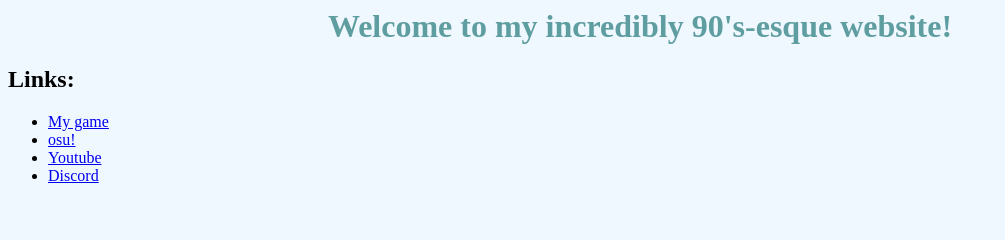
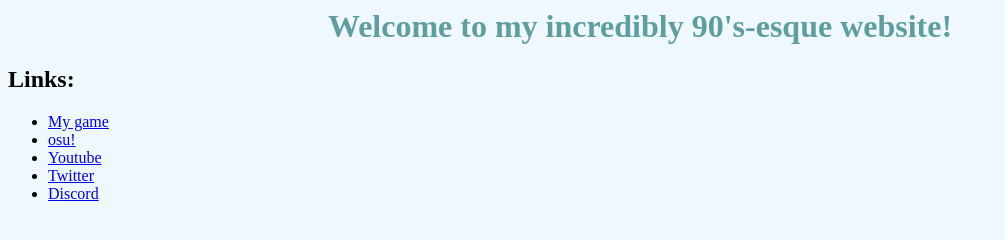
Before and after one commit to void-v4/antimatterdimenheck, a plain HTML site: page index.html in a window 1280 px wide. Shown: the whole page, without its empty margins (0-1005 px from the left). Drawn offline with Linux system fonts and the light colour scheme.

Commit message:
Update index.html
added twitter link

```diff
--- a/index.html
+++ b/index.html
@@ -19,6 +19,7 @@
       <li><a href="game">My game</a></li>
       <li><a href="https://osu.ppy.sh/users/17584501">osu!</a></li>
       <li><a href="https://www.youtube.com/channel/UCg0BeMFcrIJK9w5EE9P5KoA">Youtube</a></li>
+      <li><a href="https://twitter.com/void_v4">Twitter</a></li>
       <li><a href="https://discord.gg/vsY8Md4">Discord</a></li>
     </ul>
   </body>
```
